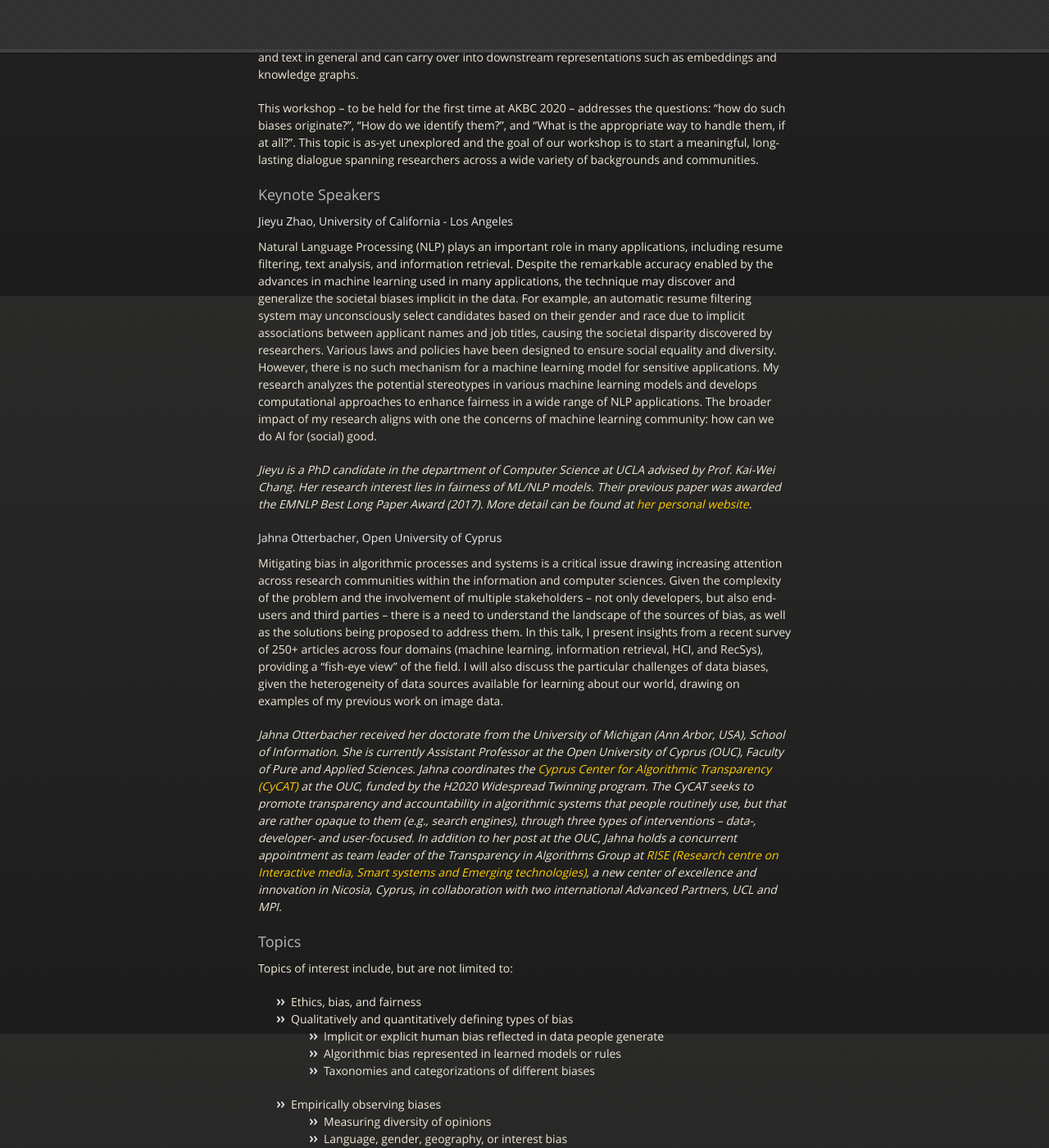
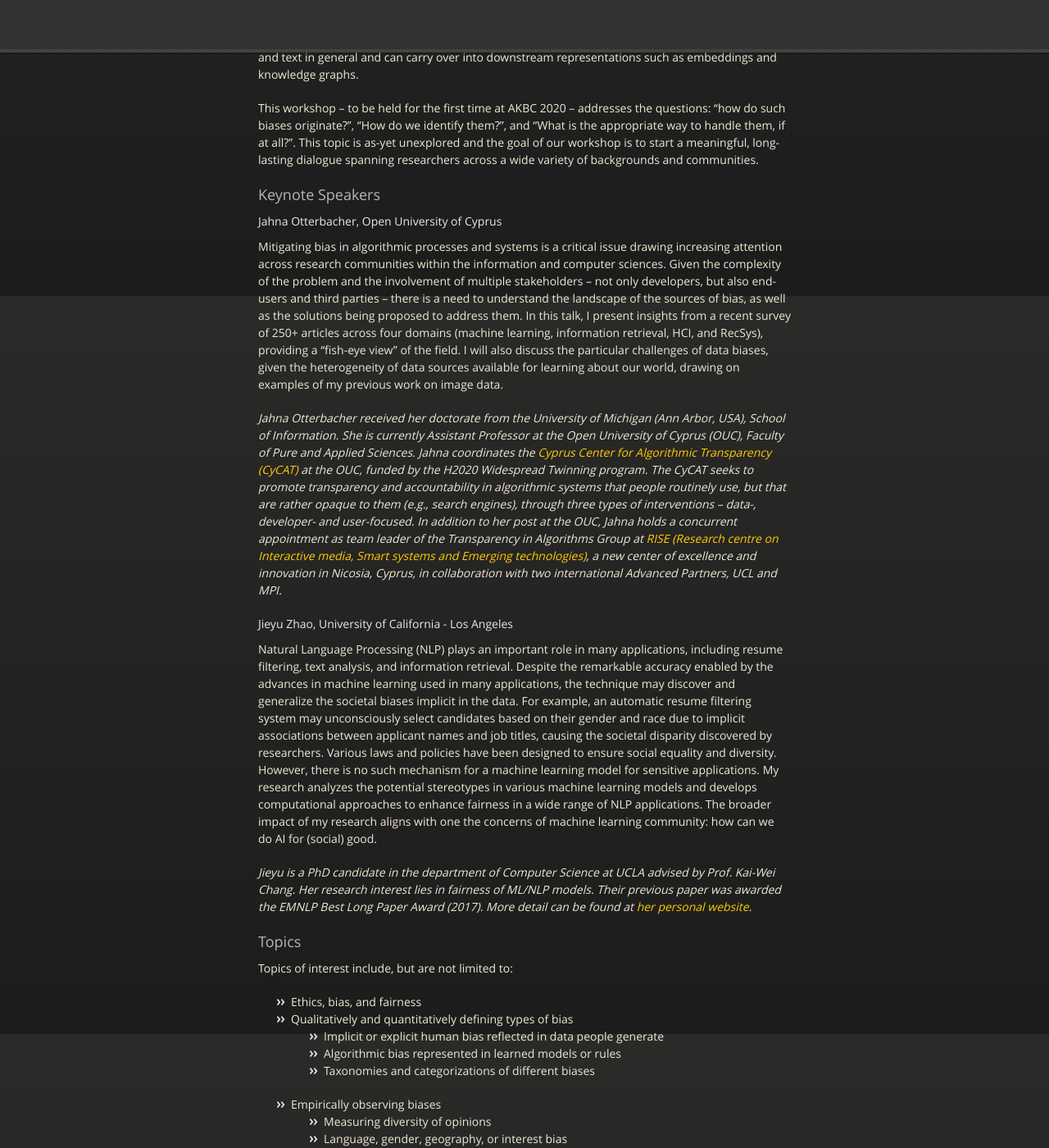
Before and after one commit to kg-bias/kg-bias.github.io, a Jekyll site: the page built from index.md, in a window 1280 px wide and 1400 px high, scrolled down 539 px. Shown: the whole window at 82% size. Built offline with Jekyll 4.4.1, drawn with Linux system fonts in a browser that asks for light colours; some of the changed lines change nothing that is shown.

Commit message:
Update index.md

```diff
--- a/index.md
+++ b/index.md
@@ -12,13 +12,6 @@ Causes of bias include systematic errors due to selecting non-random items (sele
 This workshop – to be held for the first time at AKBC 2020 – addresses the questions: “how do such biases originate?”, “How do we identify them?”, and “What is the appropriate way to handle them, if at all?”.  This topic is as-yet unexplored and the goal of our workshop is to start a meaningful, long-lasting dialogue spanning researchers across a wide variety of backgrounds and communities.
 
 ### Keynote Speakers
-
-#### Jieyu Zhao, University of California - Los Angeles
-
-Natural Language Processing (NLP) plays an important role in many applications, including resume filtering, text analysis, and information retrieval. Despite the remarkable accuracy enabled by the advances in machine learning used in many applications, the technique may discover and generalize the societal biases implicit in the data. For example, an automatic resume filtering system may unconsciously select candidates based on their gender and race due to implicit associations between applicant names and job titles, causing the societal disparity discovered by researchers. Various laws and policies have been designed to ensure social equality and diversity. However, there is no such mechanism for a machine learning model for sensitive applications. My research analyzes the potential stereotypes in various machine learning models and develops computational approaches to enhance fairness in a wide range of NLP applications. The broader impact of my research aligns with one the concerns of machine learning community: how can we do AI for (social) good.
-
-_Jieyu is a PhD candidate in the department of Computer Science at UCLA advised by Prof. Kai-Wei Chang. Her research interest lies in fairness of ML/NLP models. Their previous paper was awarded the EMNLP Best Long Paper Award (2017). More detail can be found at [her personal website](https://jyzhao.net/)._
-
 
 #### Jahna Otterbacher, Open University of Cyprus
 
@@ -44,6 +37,12 @@ OUC, Jahna holds a concurrent appointment as team leader of the Transparency in
 Group at [RISE (Research centre on Interactive media, Smart systems and Emerging
 technologies)](https://www.rise.org.cy/en-gb/research/research-groups/), a new center of excellence and innovation in Nicosia, Cyprus, in collaboration
 with two international Advanced Partners, UCL and MPI._
+
+#### Jieyu Zhao, University of California - Los Angeles
+
+Natural Language Processing (NLP) plays an important role in many applications, including resume filtering, text analysis, and information retrieval. Despite the remarkable accuracy enabled by the advances in machine learning used in many applications, the technique may discover and generalize the societal biases implicit in the data. For example, an automatic resume filtering system may unconsciously select candidates based on their gender and race due to implicit associations between applicant names and job titles, causing the societal disparity discovered by researchers. Various laws and policies have been designed to ensure social equality and diversity. However, there is no such mechanism for a machine learning model for sensitive applications. My research analyzes the potential stereotypes in various machine learning models and develops computational approaches to enhance fairness in a wide range of NLP applications. The broader impact of my research aligns with one the concerns of machine learning community: how can we do AI for (social) good.
+
+_Jieyu is a PhD candidate in the department of Computer Science at UCLA advised by Prof. Kai-Wei Chang. Her research interest lies in fairness of ML/NLP models. Their previous paper was awarded the EMNLP Best Long Paper Award (2017). More detail can be found at [her personal website](https://jyzhao.net/)._
 
 ### Topics
 Topics of interest include, but are not limited to:
```
